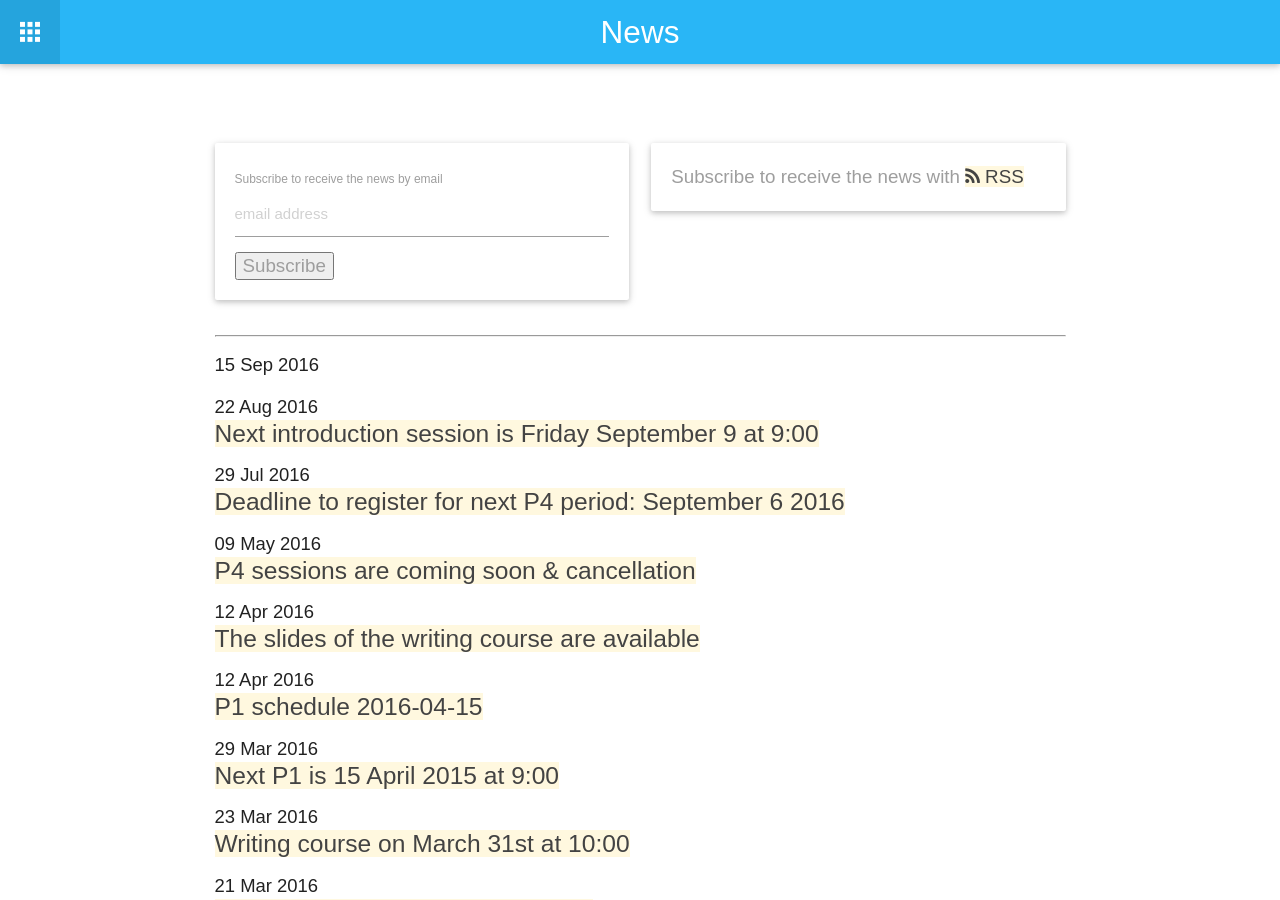
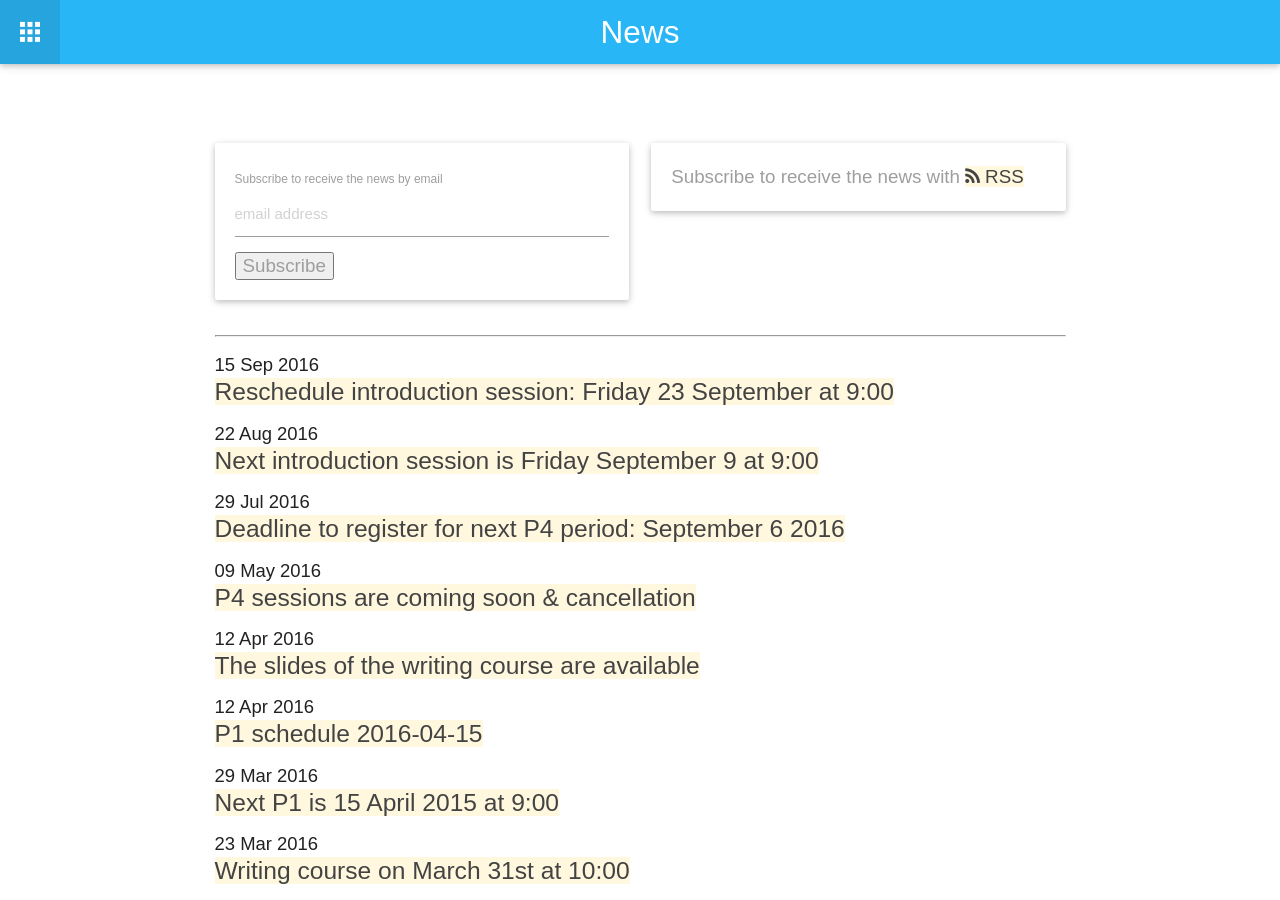
Before and after one commit to tudelft3d/geo2020, a Jekyll site: the page built from news/index.md, in a window 1280 px wide and 900 px high. Built offline with Jekyll 4.4.1, drawn with Linux system fonts in a browser that asks for light colours; nearby versions of some CDN libraries; comment, search, counter and statistics services are not loaded.

Commit message:
fix post

```diff
--- a/_posts/2016-09-15-intro-session-rescheduled.md
+++ b/_posts/2016-09-15-intro-session-rescheduled.md
@@ -1,6 +1,6 @@
 ---
 layout: post
-title:  Reschedule introduction session: Friday September 23th at 9:00
+title:  "Reschedule introduction session: Friday 23 September at 9:00"
 author: Hugo Ledoux
 date:   2016-09-15 20:00
 ---
```
Also changed, not shown: other parts of _posts/2016-09-15-intro-session-rescheduled.md (+1 -1 lines).
